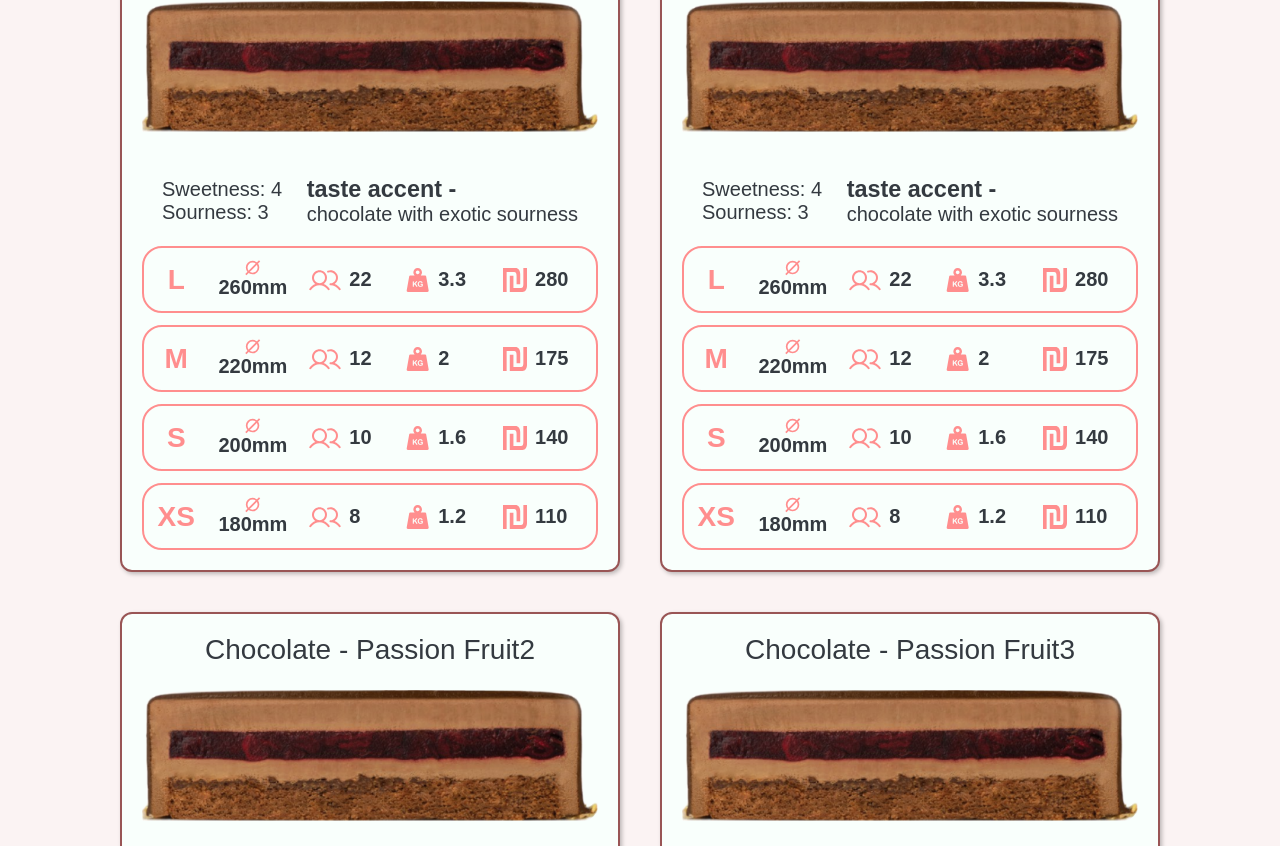
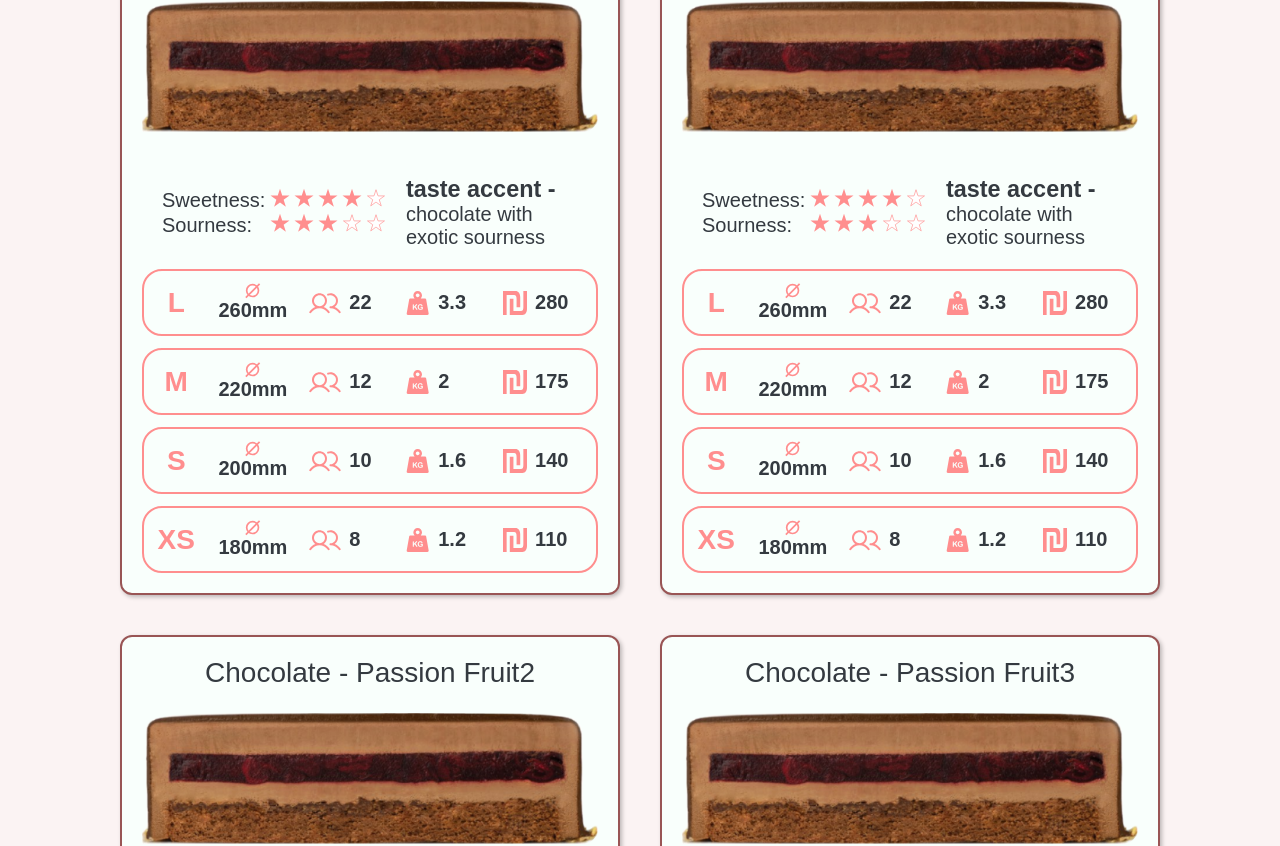
Before and after one commit to AndrewShmorhunGit/natalie-cakes, a React (Create React App) app: page / in a window 1280 px wide. Shown: the part 3092-3938 px from the top of the page. Built offline with nearby package versions, Linux system fonts and the light colour scheme.

Commit message:
add menu item rating stars

```diff
--- a/src/components/index.ts
+++ b/src/components/index.ts
@@ -21,6 +21,7 @@ import {
   MenuCategoryHeader,
   MenuPosition,
   PositionVariant,
+  GetRateStars,
   // Footer
   FooterSection,
   FooterParagraph,
@@ -57,6 +58,8 @@ import {
   PersonsLogo,
   WeightLogo,
   IsraeliShekel,
+  RateEmptyStarLogo,
+  RateFilledStarLogo,
 } from "./logos/Logos";
 // Components
 import { CallToAction } from "./call-to-action/CallToAction";
@@ -96,6 +99,8 @@ export {
   PersonsLogo,
   WeightLogo,
   IsraeliShekel,
+  RateEmptyStarLogo,
+  RateFilledStarLogo,
   // Styled Components
   // Navigation
   NavigationSection,
@@ -118,6 +123,7 @@ export {
   MenuCategoryHeader,
   MenuPosition,
   PositionVariant,
+  GetRateStars,
   // Footer
   FooterSection,
   FooterParagraph,
--- a/src/components/lib/StyledComponents.tsx
+++ b/src/components/lib/StyledComponents.tsx
@@ -1,3 +1,4 @@
+import { RateFilledStarLogo, RateEmptyStarLogo } from "components";
 // Styles
 import styled from "@emotion/styled/macro";
 import {
@@ -9,9 +10,10 @@ import {
   infoLogoContainerAbsoluteSettings,
   paddingTopBottom,
   wideContainer,
+  createGrid,
 } from "styles";
 // Interfaces
-import { IHeroSelectors, ISelectorParams } from "interfaces/IHero";
+import { IHeroSelectors, ISelectorParams } from "interfaces";
 import { EmotionJSX } from "@emotion/react/types/jsx-namespace";
 // Content
 import heroBgImage from "content/images/hero/hero-background-img.jpg";
@@ -415,6 +417,42 @@ const MenuPosition = styled.div({});
 
 const PositionVariant = styled.div({});
 
+function GetRateStars(
+  rate: number,
+  max: number,
+  content: string,
+  size: number
+): EmotionJSX.Element {
+  return (
+    <FlexRowContainer className={css({ gap: "0.8rem" })}>
+      <p className={css({ width: "10rem" })}>{content}:</p>
+      <Container
+        className={css({ columnGap: "0.4rem", ...createGrid(max, 1) })}
+      >
+        {Array.from(Array(max).keys()).map((num) => {
+          return (
+            <div key={num} className={css({ alignSelf: "center" })}>
+              {num + 1 <= rate ? (
+                <RateFilledStarLogo
+                  height={size}
+                  width={size}
+                  fill={palette.main_primary}
+                />
+              ) : (
+                <RateEmptyStarLogo
+                  height={size}
+                  width={size}
+                  fill={palette.main_primary}
+                />
+              )}
+            </div>
+          );
+        })}
+      </Container>
+    </FlexRowContainer>
+  );
+}
+
 // FOOTER
 
 const FooterSection = styled.div({
@@ -668,6 +706,7 @@ export {
   MenuCategoryHeader,
   MenuPosition,
   PositionVariant,
+  GetRateStars,
   // Footer
   FooterSection,
   FooterParagraph,
--- a/src/components/logos/Logos.tsx
+++ b/src/components/logos/Logos.tsx
@@ -1,8 +1,7 @@
 // Styles
-import { css } from "@emotion/css";
-import { mq } from "styles/media-queries";
+import { css, mq, palette } from "styles";
 // Interfaces
-import { ILogos } from "interfaces/ILogos";
+import { ILogos } from "interfaces";
 
 // Main Brand Logo
 function MainLogo({
@@ -473,7 +472,7 @@ function IngredientsLogo({ width = "72", height = "72" }: ILogos) {
       fill="none"
       xmlns="http://www.w3.org/2000/svg"
     >
-      <g clip-path="url(#clip0_366_148)">
+      <g clipPath="url(#clip0_366_148)">
         <path
           d="M23.8554 70.6989H3.03618L1.30115 37.7351H25.5903L23.8554 70.6989Z"
           fill="#F8F8F9"
@@ -545,7 +544,7 @@ function DesignLogo({ width = "72", height = "72" }: ILogos) {
       fill="none"
       xmlns="http://www.w3.org/2000/svg"
     >
-      <g clip-path="url(#clip0_361_24)">
+      <g clipPath="url(#clip0_361_24)">
         <path
           d="M57.4468 47.1064L52.8511 58.9788L57.4468 70.8511H63.5745V53.2341C63.5745 49.85 60.8311 47.1064 57.4468 47.1064Z"
           fill="#E9F1DF"
@@ -643,7 +642,7 @@ function OrderLogo({ width = "72", height = "72" }: ILogos) {
       fill="none"
       xmlns="http://www.w3.org/2000/svg"
     >
-      <g clip-path="url(#clip0_361_46)">
+      <g clipPath="url(#clip0_361_46)">
         <path
           d="M51.0312 56.4427H10.1461C8.81771 56.4427 7.74109 55.3661 7.74109 54.0377V3.53241C7.74109 2.20407 8.81771 1.12744 10.1461 1.12744H51.0312C52.3596 1.12744 53.4362 2.20407 53.4362 3.53241V54.0376C53.4363 55.3659 52.3596 56.4427 51.0312 56.4427Z"
           fill="#F1F4FB"
@@ -749,7 +748,7 @@ function IsraeliShekel({ width = "24", height = "24" }: ILogos) {
       fill="none"
       xmlns="http://www.w3.org/2000/svg"
     >
-      <g clip-path="url(#clip0_39_1884)">
+      <g clipPath="url(#clip0_39_1884)">
         <path
           d="M7.91829 28.009V9.06228H12.1634V23.2505H20.9043C22.0208 23.2505 22.7758 22.864 23.1693 22.091C23.5566 21.317 23.7549 20.2207 23.7549 18.8173V0H28V20.8231C28 23.0317 27.5192 24.7825 26.5576 26.0755C25.5915 27.3615 24.1969 28.009 22.3604 28.009H7.91829ZM20.0817 7.22814V18.9347H15.8366V9.18877C15.8366 7.61665 15.6087 6.47822 15.1712 5.79155C14.7337 5.10487 13.9932 4.74648 12.9655 4.74648H4.24512V28.009H0V0H14.4421C16.265 0 17.6595 0.647521 18.6257 1.94256C19.5918 3.2376 20.0771 4.99344 20.0817 7.21007V7.22814Z"
           fill="#FF8E8E"
@@ -794,9 +793,9 @@ function RadiusLogo({ width = "24", height = "24" }: ILogos) {
         d="M16 9C16 12.866 12.866 16 9 16C5.13401 16 2 12.866 2 9C2 5.13401 5.13401 2 9 2C12.866 2 16 5.13401 16 9Z"
         fill="white"
         stroke="#FF8E8E"
-        stroke-width="2"
+        strokeWidth="2"
       />
-      <path d="M1 17.3369L17.337 0.999919" stroke="#FF8E8E" stroke-width="2" />
+      <path d="M1 17.3369L17.337 0.999919" stroke="#FF8E8E" strokeWidth="2" />
     </svg>
   );
 }
@@ -818,6 +817,43 @@ function PersonsLogo({ width = "24", height = "24" }: ILogos) {
   );
 }
 
+function RateEmptyStarLogo({
+  width = "12",
+  height = "12",
+  fill = palette.main_primary,
+}: ILogos) {
+  return (
+    <svg
+      width={width}
+      height={height}
+      viewBox="0 0 30 28"
+      fill="none"
+      xmlns="http://www.w3.org/2000/svg"
+    >
+      <path
+        d="M15 1.61804L17.8922 10.5193L18.0044 10.8647H18.3677H27.727L20.1552 16.366L19.8613 16.5795L19.9735 16.925L22.8657 25.8262L15.2939 20.325L15 20.1115L14.7061 20.325L7.13428 25.8262L10.0265 16.925L10.1387 16.5795L9.84482 16.366L2.27299 10.8647H11.6323H11.9956L12.1078 10.5193L15 1.61804Z"
+        fill="white"
+        stroke={fill}
+      />
+    </svg>
+  );
+}
+function RateFilledStarLogo({ width = "12", height = "12", fill }: ILogos) {
+  return (
+    <svg
+      width={width}
+      height={height}
+      viewBox="0 0 30 28"
+      fill="none"
+      xmlns="http://www.w3.org/2000/svg"
+    >
+      <path
+        d="M15 0L18.3677 10.3647H29.2658L20.4491 16.7705L23.8168 27.1353L15 20.7295L6.18322 27.1353L9.55093 16.7705L0.734152 10.3647H11.6323L15 0Z"
+        fill={fill}
+      />
+    </svg>
+  );
+}
 //// Footer Logos
 
 function EnvelopLogo({ width = "24", height = "24", fill = "black" }: ILogos) {
@@ -1015,4 +1051,6 @@ export {
   PersonsLogo,
   WeightLogo,
   IsraeliShekel,
+  RateEmptyStarLogo,
+  RateFilledStarLogo,
 };
--- a/src/components/menu/Menu.tsx
+++ b/src/components/menu/Menu.tsx
@@ -7,6 +7,7 @@ import {
   FlexCenterContainer,
   FlexColumnContainer,
   FlexRowContainer,
+  GetRateStars,
 } from "components";
 // Styles
 import {
@@ -120,6 +121,7 @@ export function Menu({ appBox }: { appBox: IAppBox }) {
                             justifyContent: "space-between",
                             padding: "2rem 2rem",
                             fontSize: "2rem",
+                            gap: "2rem",
                           })}
                         >
                           <div
@@ -127,8 +129,18 @@ export function Menu({ appBox }: { appBox: IAppBox }) {
                               textTransform: "capitalize",
                             })}
                           >
-                            <p> {`${content.sweetness}: ${item.sweetness}`}</p>
-                            <p>{`${content.sourness}: ${item.sourness}`}</p>
+                            {GetRateStars(
+                              item.sweetness,
+                              5,
+                              content.sweetness,
+                              20
+                            )}
+                            {GetRateStars(
+                              item.sourness,
+                              5,
+                              content.sourness,
+                              20
+                            )}
                           </div>
                           <div
                             className={css({
```
Also changed, not shown: 1 other file (tests, documents, lock files or other folders).
